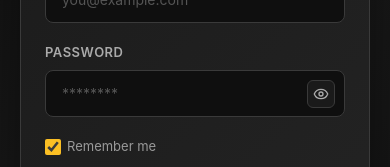
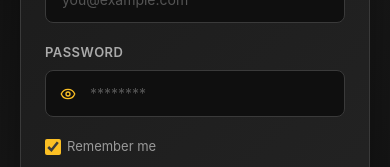
Before and after one commit to robbie4116/todo-app, a React (Vite) app in the folder frontend/: page / in a window 390 px wide. Shown: the part 330-497 px from the top of the page. Built offline with nearby package versions, Linux system fonts and the light colour scheme; no server answers.

Commit message:
fix toggle show placement

```diff
--- a/frontend/src/pages/LoginPage.css
+++ b/frontend/src/pages/LoginPage.css
@@ -327,33 +327,35 @@
 
   .password-input-wrap {
     position: relative;
+    width: 100%;
   }
 
   .password-input-wrap input {
-    padding-right: 44px;
+    width: 100%;
+    padding-left: 44px;
+    padding-right: 14px;
   }
 
   .password-toggle-btn {
     position: absolute;
-    right: 10px;
+    left: 14px;
     top: 50%;
     transform: translateY(-50%);
-    border: 1px solid #3a3a3a;
-    background: #1a1a1a;
-    color: #aaa;
-    width: 28px;
-    height: 28px;
-    border-radius: 6px;
+    border: none;
+    background: transparent;
+    padding: 0;
+    width: 18px;
+    height: 18px;
     display: inline-flex;
     align-items: center;
     justify-content: center;
+    color: #fbbf24;
     cursor: pointer;
-    transition: all 0.2s;
+    z-index: 2;
   }
 
   .password-toggle-btn:hover {
-    border-color: #fbbf24;
-    color: #fbbf24;
+    color: #ffd166;
   }
 
 }
```
